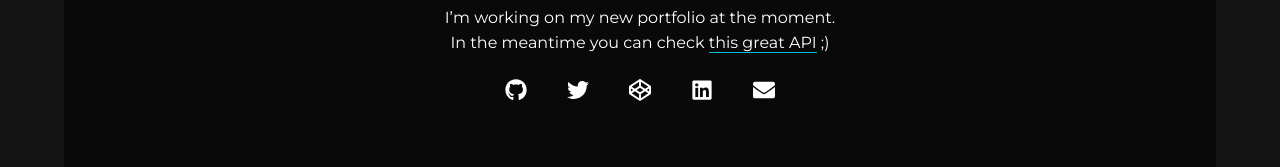
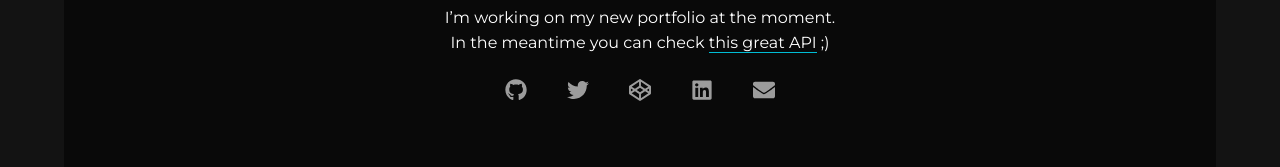
Before and after one commit to afuh/afuh.dev, a Gatsby site: page / in a window 1280 px wide. Shown: the part 372-539 px from the top of the page. Built offline with nearby package versions, Linux system fonts and the light colour scheme; Gatsby itself is replaced by a stand-in of ours.

Commit message:
Update styling

```diff
--- a/src/components/message.js
+++ b/src/components/message.js
@@ -27,6 +27,7 @@
   padding: 10px;
   margin: 10px;
   font-size: 22px;
+  opacity: 0.6;
 `
 const findIcon = name => {
   const Component = require("react-icons/fa")['Fa' + name]
--- a/src/pages/index.js
+++ b/src/pages/index.js
@@ -5,6 +5,7 @@
 
 import Layout from 'components/layout'
 import TempMessage from 'components/message'
+
 import { flex } from 'utils/styles'
 
 const Wrapper = styled.div`
@@ -38,10 +39,10 @@
 
 const Content = styled.section`
   height: 100%;
+  padding: 0 20px;
 
   ${flex({ dir: 'column' })}
   text-align: center;
-
 `
 
 const Presentation = styled.div`
```
